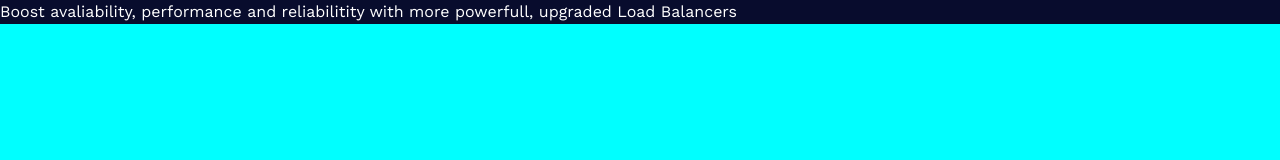
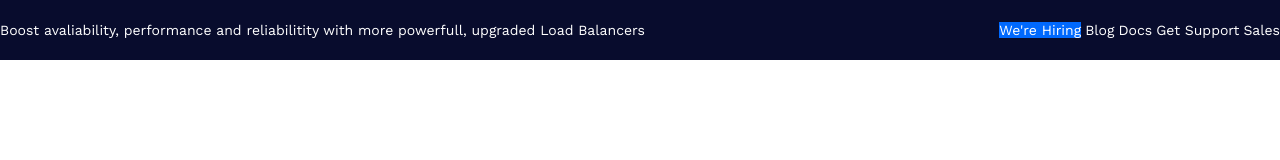
Before and after one commit to Javicot/TallerEDteam-ClonDigitalOcean, a website built with Vite: page index.html in a window 1280 px wide. Built offline with nearby package versions, Linux system fonts and the light colour scheme.

Commit message:
navbar terminado

```diff
--- a/CSS/tailwind.css
+++ b/CSS/tailwind.css
@@ -8,5 +8,4 @@
 @tailwind utilities;
 
 body {
-  background-color: aqua;
 }
--- a/index.html
+++ b/index.html
@@ -10,12 +10,18 @@
 </head>
 
 <body>
-  <div class="bg-do-blue-dark">
+  <div class="bg-do-blue-dark flex justify-between py-5 mx-auto container text-sm">
     <div>
       <p class="text-white">Boost avaliability, performance and reliabilitity with more powerfull, upgraded Load
         Balancers</p>
     </div>
-    <div></div>
+    <div class="flex list-none gap-1 justify-around text-white">
+      <li><a class="bg-do-blue-medium text-color" href="#">We're Hiring</a></li>
+      <li><a href="#">Blog</a></li>
+      <li><a href="#">Docs</a></li>
+      <li><a href="#">Get Support</a></li>
+      <li><a href="#">Sales</a></li>
+    </div>
   </div>
 </body>
 
```
